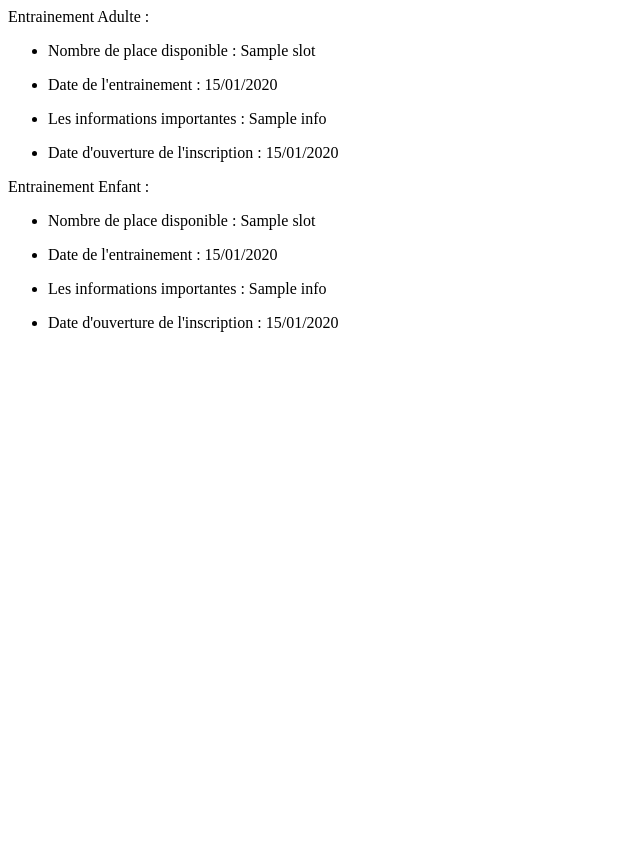
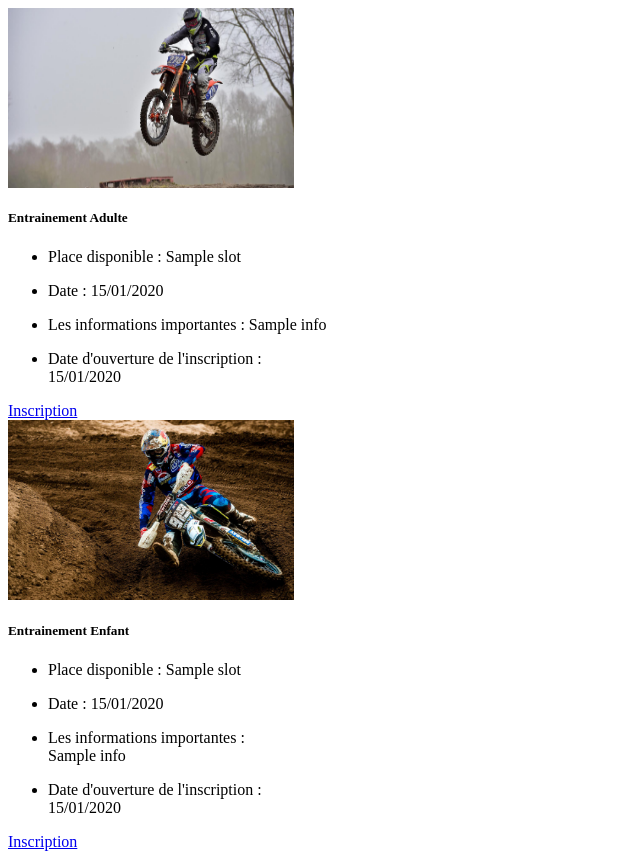
Before and after one commit to BenjaminCoajou/Mx-auribail, a Symfony app: template templates/home/training.html.twig in a window 1280 px wide. Shown: the whole page, without its empty margins (0-640 px from the left). Before the commit the page ends 332 px from the top, so only its background shows below. Run offline with Twig, Linux system fonts and the light colour scheme; the template is opened without the code that fills it: most values are stand-ins (such as "Sample title", 1, 10 or a date in 2020); some libraries are stand-ins or nearby versions.

Commit message:
added training cards

```diff
--- a/templates/home/training.html.twig
+++ b/templates/home/training.html.twig
@@ -1,15 +1,41 @@
-<p> Entrainement Adulte : </p>
-    <ul>
-        <li><p> Nombre de place disponible : {{ trainingAdulte.slot }} </p></li>
-        <li><p> Date de l'entrainement : {{ trainingAdulte.trainingDate | date('d/m/Y') }} </p></li>
-        <li><p> Les informations importantes : {{ trainingAdulte.info }} </p></li>
-        <li><p> Date d'ouverture de l'inscription : {{ trainingAdulte.openingRegistrationDate | date('d/m/Y') }} </p></li>
-    </ul>
+<div class="container trainingCards">
+    <div class="row">
+        <div class="card mr-5" style="width: 20rem;">
+            <img class="card-img-top" src="assets/img/moto1.jpg" width="286" height="180" alt="image moto 1">
+            <div class="card-body">
+                <h5 class="card-title">Entrainement Adulte</h5>
+                <ul>
+                    <li><p class="card-text"> Place disponible : {{ trainingAdulte.slot }} </p></li>
+                    <li><p class="card-text"> Date : {{ trainingAdulte.trainingDate | date('d/m/Y') }} </p></li>
+                    <li><p class="card-text"> Les informations importantes : {{ trainingAdulte.info }} </p></li>
+                    <li><p class="card-text"> Date d'ouverture de l'inscription : {{ trainingAdulte.openingRegistrationDate | date('d/m/Y') }} </p></li>
+                </ul>
 
-    <p> Entrainement Enfant : </p>
-    <ul>
-        <li><p> Nombre de place disponible : {{ trainingEnfant.slot }} </p></li>
-        <li><p> Date de l'entrainement : {{ trainingEnfant.trainingDate | date('d/m/Y') }} </p></li>
-        <li><p> Les informations importantes : {{ trainingEnfant.info }} </p></li>
-        <li><p> Date d'ouverture de l'inscription : {{ trainingEnfant.openingRegistrationDate | date('d/m/Y') }} </p></li>
-    </ul>
+                <div class="progress">
+                    <div class="progress-bar w-25" role="progressbar" aria-valuenow="3" aria-valuemin="0" aria-valuemax={{ trainingAdulte.slot }}>
+                </div>
+            </div>
+        </div>
+        <a href="#" class="btn btn-primary">Inscription</a>
+    </div>
+
+    <div class="row">
+        <div class="card" style="width: 18rem;">
+            <img class="card-img-top" src="assets/img/moto2.jpg" width="286" height="180" alt="image moto 2">
+            <div class="card-body">
+                <h5 class="card-title">Entrainement Enfant</h5>
+                <ul>
+                    <li><p class="card-text"> Place disponible : {{ trainingEnfant.slot }} </p></li>
+                    <li><p class="card-text"> Date : {{ trainingEnfant.trainingDate | date('d/m/Y') }} </p></li>
+                    <li><p class="card-text"> Les informations importantes : {{ trainingEnfant.info }} </p></li>
+                    <li><p class="card-text"> Date d'ouverture de l'inscription : {{ trainingEnfant.openingRegistrationDate | date('d/m/Y') }} </p></li>
+                </ul>
+
+                <div class="progress">
+                    <div class="progress-bar w-25" role="progressbar" aria-valuenow={{ trainingAdulte.slot }} aria-valuemin="0" aria-valuemax={{ trainingAdulte.slot }}>
+                </div>
+            </div>
+        </div>
+        <a href="#" class="btn btn-primary">Inscription</a>
+    </div>
+</div>
```
Also changed, not shown: public/assets/img/moto1.jpg (added), public/assets/img/moto2.jpg (added).
